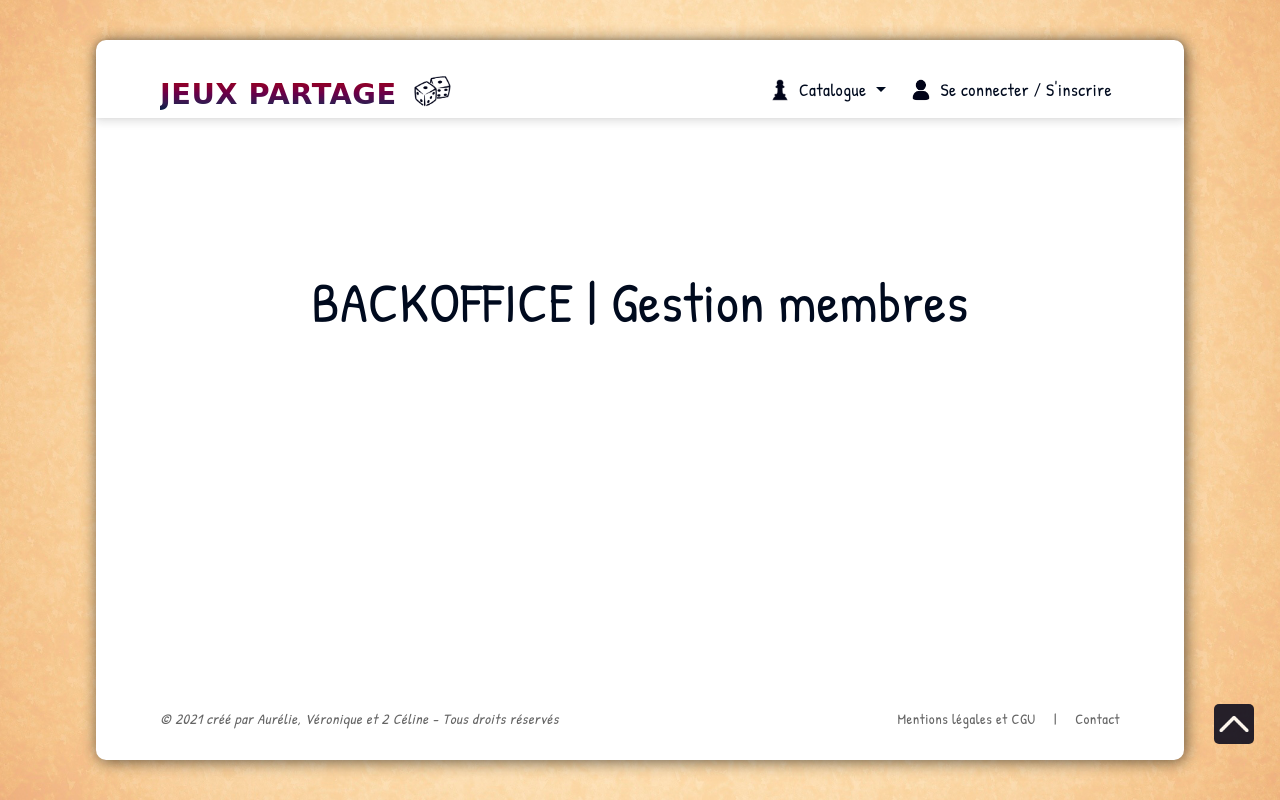
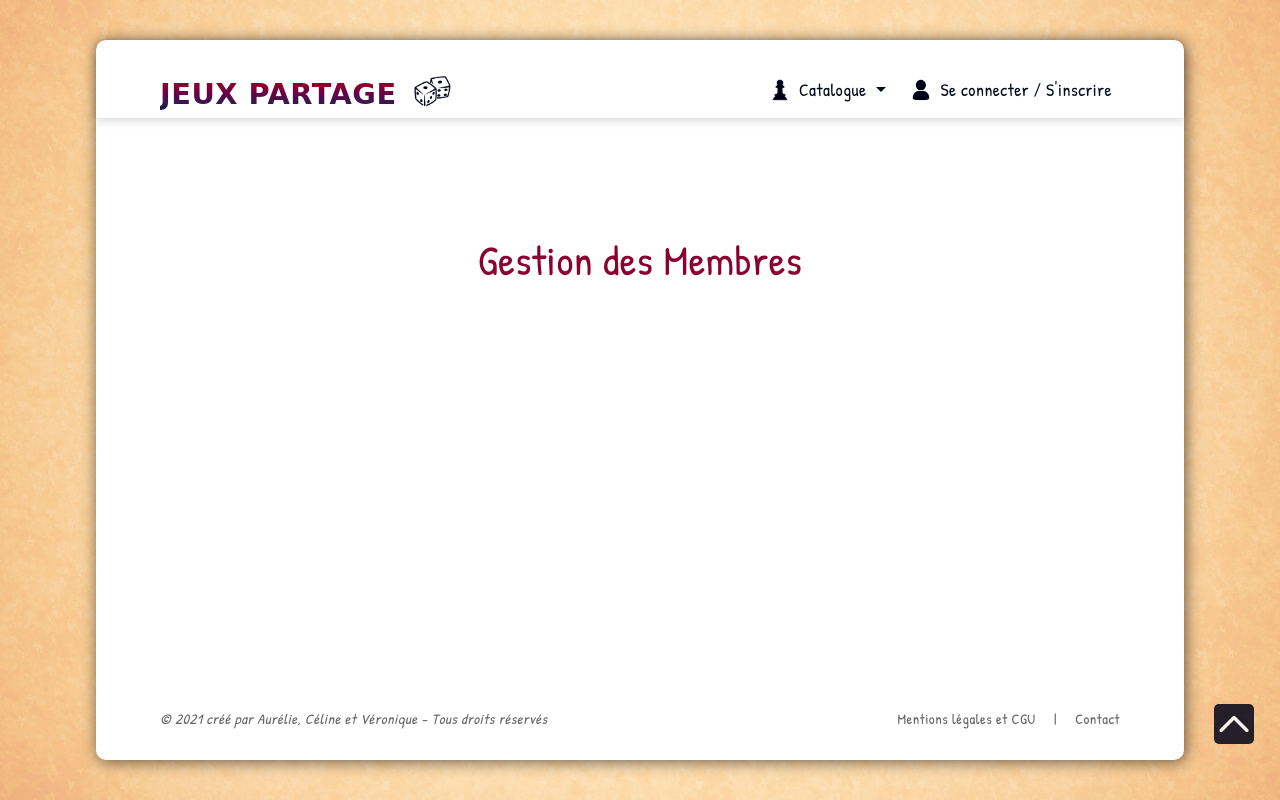
Before and after one commit to AurelieGilet/wf3_group_project, a Symfony app: template jeux_partage/templates/back/admin_users.html.twig in a window 1280 px wide. Run offline with Twig, Linux system fonts and the light colour scheme; the template is opened without the code that fills it, so the values that code supplies are empty; some libraries are stand-ins or nearby versions; some web fonts are replaced.

Commit message:
accueil backoffice + gestion des membres

```diff
--- a/jeux_partage/public/css/style.css
+++ b/jeux_partage/public/css/style.css
@@ -69,7 +69,7 @@ main {
 }
 
 .h1 {
-    font-size: 3rem;
+    font-size: 2.6rem;
     color: #8a0030;
     text-align: center;
 }
--- a/jeux_partage/src/Repository/MessageRepository.php
+++ b/jeux_partage/src/Repository/MessageRepository.php
@@ -12,7 +12,7 @@ use Doctrine\Persistence\ManagerRegistry;
  * @method Message[]    findAll()
  * @method Message[]    findBy(array $criteria, array $orderBy = null, $limit = null, $offset = null)
  */
-class MessengerRepository extends ServiceEntityRepository
+class MessageRepository extends ServiceEntityRepository
 {
     public function __construct(ManagerRegistry $registry)
     {
--- a/jeux_partage/templates/back/admin_users.html.twig
+++ b/jeux_partage/templates/back/admin_users.html.twig
@@ -1,54 +1,46 @@
 {% extends "base.html.twig" %}
 
 {% block title %}
-    BACKOFFICE | Gestion membres
+    BackOffice | Gestion des Membres
 {% endblock %}
 
 {% block body %}
+    <h1 class="h1 mt-3 mb-4">Gestion des Membres</h1>
 
-    <h1 class="display-4 text-center my-5">BACKOFFICE | Gestion membres</h1>
-
-    {% for message in app.flashes('success') %}
-
-        <div class="col-md-3 bg-success p-4 rounded mx-auto text-center text-white mb-3">
-            {{ message }}
+    {% for message in app.flashes("success") %}
+        <div class="col-lg-8 d-flex justify-content-center align-items-center mx-auto mb-3">
+			<span class="bg-msg text-success font-italic rounded text-center mx-auto py-2 px-4">
+        		{{message}}
+			</span>
         </div>
-
     {% endfor %}
 
-    <table class="table table-bordered text-center">
-        <tr>
-            {% for Colonne in colonnes %}
-
-                {% if Colonne != 'password' %}
-
-                    <th>{{ Colonne|upper }}</th>
-
+    <table class="table table-bordered table-striped text-center">
+        <tr class="align-middle">
+            {% for colonne in colonnes %}
+                {% if colonne == "username" %}
+                    <th class="align-middle font-weight-bold">UTILISATEUR</th>
+                {% elseif colonne == "email" %}
+                    <th class="align-middle font-weight-bold">EMAIL</th>
+                {% elseif colonne == "roles" %}
+                    <th class="align-middle font-weight-bold">ROLE</th>
                 {% endif %}
-
             {% endfor %}
         </tr>
 
-        {% for oneUser in usersBdd %}
+        {% for user in users %}
+            <tr class="align-middle">
+                <td class="align-middle">{{user.username}}</td>
+                <td class="align-middle">{{user.email}}</td>
+            {% if user.roles[0] == "ROLE_ADMIN" %}
+                <td class="align-middle font-weight-bold" style="color: #8a0030;">Administrateur</td>
+            {% else %}
+                <td class="align-middle">Utilisateur</td>
+            {% endif %}
 
-            <tr>
-                <td>{{ oneUser.id }}</td>
-                <td>{{ oneUser.email }}</td>
-                <td>{{ oneUser.username }}</td>
-
-                {% if oneUser.roles[0] == 'ROLE_ADMIN' %}
-                    <td class="bg-secondary text-white">Administrateur</td>
-                {% else %}
-                    <td>Utilisateur</td>
-                {% endif %}
-
-                <td><a href="{{ path('admin_edit_user', {'id': oneUser.id}) }}" class="btn btn-info"><i class="fas fa-edit"></i></a></td>
-
-                <td><a href="{{ path('admin_remove_user', {'id': oneUser.id}) }}" class="btn btn-danger" onclick="return(confirm('Voulez-vous vraiment supprimer cet utilisateur ?'))"><i class="fas fa-trash-alt"></i></a></td>
-
+                <td class="align-middle"><a href="{{path("admin_edit_user", {"id": user.id})}}" class="btn-jp">Modifier</a></td>
+                <td class="align-middle"><a href="{{path("admin_delete_user", {"id": user.id})}}" class="btn-jp" onclick="return(confirm('Voulez-vous vraiment supprimer ce membre ?'))">Supprimer</a></td>
             </tr>
-
         {% endfor %}
     </table>
-
 {% endblock %}
--- a/jeux_partage/templates/base.html.twig
+++ b/jeux_partage/templates/base.html.twig
@@ -92,10 +92,10 @@
                                     BackOffice
                                 </a>
                                 <div class="dropdown-menu" aria-labelledby="navbarDropdown">
-                                    <a class="dropdown-item" href="">BackOffice</a>
+                                    <a class="dropdown-item" href="{{ path("admin") }}">BackOffice</a>
                                     <div class="dropdown-divider"></div>
-                                    <a class="dropdown-item" href="">Gestion des Membres</a>
-                                    <a class="dropdown-item" href="">Gestion du Catalogue</a>
+                                    <a class="dropdown-item" href="{{ path("admin_users") }}">Gestion des Membres</a>
+                                    <a class="dropdown-item" href="">Gestion des Jeux</a>
                                     <a class="dropdown-item" href="">Gestion des Catégories</a>
                                     <a class="dropdown-item" href="">Gestion des Emprunts</a>
                                 </div>
@@ -126,7 +126,7 @@
             </main>
 
             <footer class="d-flex justify-content-between align-items-center">
-                <p>&copy; 2021 créé par Aurélie, Véronique et 2 Céline - Tous droits réservés</p>
+                <p>&copy; 2021 créé par Aurélie, Céline et Véronique - Tous droits réservés</p>
                 <div><a href="">Mentions légales et CGU</a> | <a href="">Contact</a></div>
             </footer>
         </div>
--- a/jeux_partage/templates/front/account_games_borrowed.html.twig
+++ b/jeux_partage/templates/front/account_games_borrowed.html.twig
@@ -37,9 +37,9 @@
 						<p class="card-text my-1"><span>Fin de l'emprunt :</span> {{borrowing.endDate|date('d/m/Y')}}</p>
 						<p class="card-text my-1"><span>Status :</span> {% if borrowing.returnDate == NULL %} <span class="text-danger" style="text-decoration: none;">NON RENDU</span> {% else %} <span class="text-success" style="text-decoration: none;">RENDU</span> {% endif %} </p>
 						{% if borrowing.giveawayDate == NULL %}
-						<p class="card-text my-1"><span class="text-danger" style="text-decoration: none;">Jeu non remis par le propriétaire</span></p>
+						<p class="card-text my-1"><span class="text-danger font-italic" style="text-decoration: none;">Jeu non remis par le propriétaire</span></p>
 						{% elseif borrowing.giveawayDate != NULL and borrowing.returnDate == NULL %}
-						<p class="card-text my-1"><span class="text-success" style="text-decoration: none;">Jeu remis par le propriétaire</span></p>
+						<p class="card-text my-1"><span class="text-success font-italic" style="text-decoration: none;">Jeu remis par le propriétaire</span></p>
 						{% endif %}
 
 						<div class="btn-group d-flex justify-content-center">
--- a/jeux_partage/templates/front/account_games_lended.html.twig
+++ b/jeux_partage/templates/front/account_games_lended.html.twig
@@ -46,9 +46,9 @@
 						<p class="card-text my-1"><span>Fin de l'emprunt :</span> {{lending.endDate|date('d/m/Y')}}</p>
 						<p class="card-text my-1"><span>Status :</span> {% if lending.returnDate == NULL %} <span class="text-danger" style="text-decoration: none;">NON RENDU</span> {% else %} <span class="text-success" style="text-decoration: none;">RENDU</span> {% endif %} </p>
 						{% if lending.giveawayDate != NULL and lending.returnDate == NULL %}
-						<p class="card-text my-1"><span class="text-success" style="text-decoration: none;">Jeu remis à l'emprunteur</span></p>
+						<p class="card-text my-1"><span class="text-success font-italic" style="text-decoration: none;">Jeu remis à l'emprunteur</span></p>
 						{% elseif lending.returnDate != NULL %}
-						<p class="card-text my-1"><span class="text-success" style="text-decoration: none;">Jeu rendu par l'emprunteur</span></p>
+						<p class="card-text my-1"><span class="text-success font-italic" style="text-decoration: none;">Jeu rendu par l'emprunteur</span></p>
 						{% endif %}
 
 						<div class="btn-group d-flex justify-content-center">
--- a/jeux_partage/templates/security/login.html.twig
+++ b/jeux_partage/templates/security/login.html.twig
@@ -18,7 +18,7 @@
 
 	{% if error %}
         <div class="col-lg-8 d-flex justify-content-center align-items-center mx-auto mb-3">
-			<span class="bg-msg text-success font-italic rounded text-center mx-auto py-2 px-4">
+			<span class="bg-msg text-danger font-italic rounded text-center mx-auto py-2 px-4">
                 {{error.messageKey | trans(error.messageData, 'security') }}
 			</span>
         </div>
@@ -38,7 +38,7 @@
             <input type="hidden" name="_csrf_token" value="{{ csrf_token('authenticate') }}">
         </div>
 
-		<p class="p_login">Pas encore de compte ? <a href="{{ path('security_registration') }}" class="font-weight-bold" class="underline_a">Inscrivez-vous ici</a></p>
+		<p class="p_login">Pas encore de compte ? <a href="{{ path('security_registration') }}" class="font-weight-bold underline_a">Inscrivez-vous ici</a></p>
 
         <div class="row justify-content-around">
             <div class="col-12 mx-auto row justify-content-around">
--- a/jeux_partage/templates/security/registration.html.twig
+++ b/jeux_partage/templates/security/registration.html.twig
@@ -20,7 +20,7 @@
                 {{ form_row(form.email, {'attr': {'placeholder': 'Adresse e-mail'}}) }}
                 {{ form_row(form.password, {'label' : 'Mot de passe', 'attr' : {'placeholder' : 'Mot de passe'}}) }}
                 {{ form_row(form.confirm_password, {'label' : 'Confirmation mot de passe', 'attr' : {'placeholder' : 'Confirmez le mot de passe'}}) }}
-				{{ form_row(form.save, {'label' : "Modifier mon profil", 'attr' : {'class': 'btn-jp mx-auto mt-4'}}) }}
+				{{ form_row(form.save, {'label' : "Valider", 'attr' : {'class': 'btn-jp mx-auto mt-4'}}) }}
 
             {{ form_end(form) }}
         </div>
```
Also changed, not shown: other parts of jeux_partage/public/css/style.css (+26 -6 lines), jeux_partage/src/Controller/BackController.php (+59 -14 lines), jeux_partage/src/Form/AdminRegistrationFormType.php (added, +49 -0 lines), jeux_partage/templates/back/admin_edit_user.html.twig (+7 -15 lines), jeux_partage/templates/back/index.html.twig (+82 -13 lines), jeux_partage/templates/front/catalog.html.twig (+6 -6 lines).
